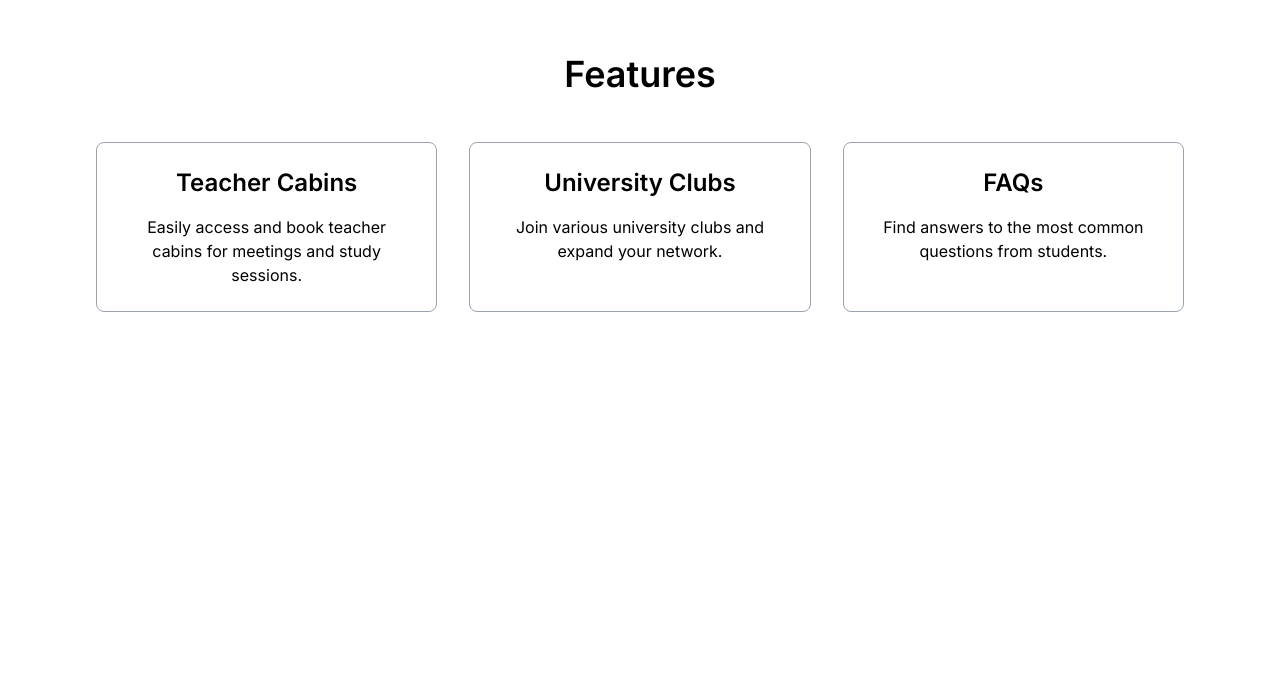
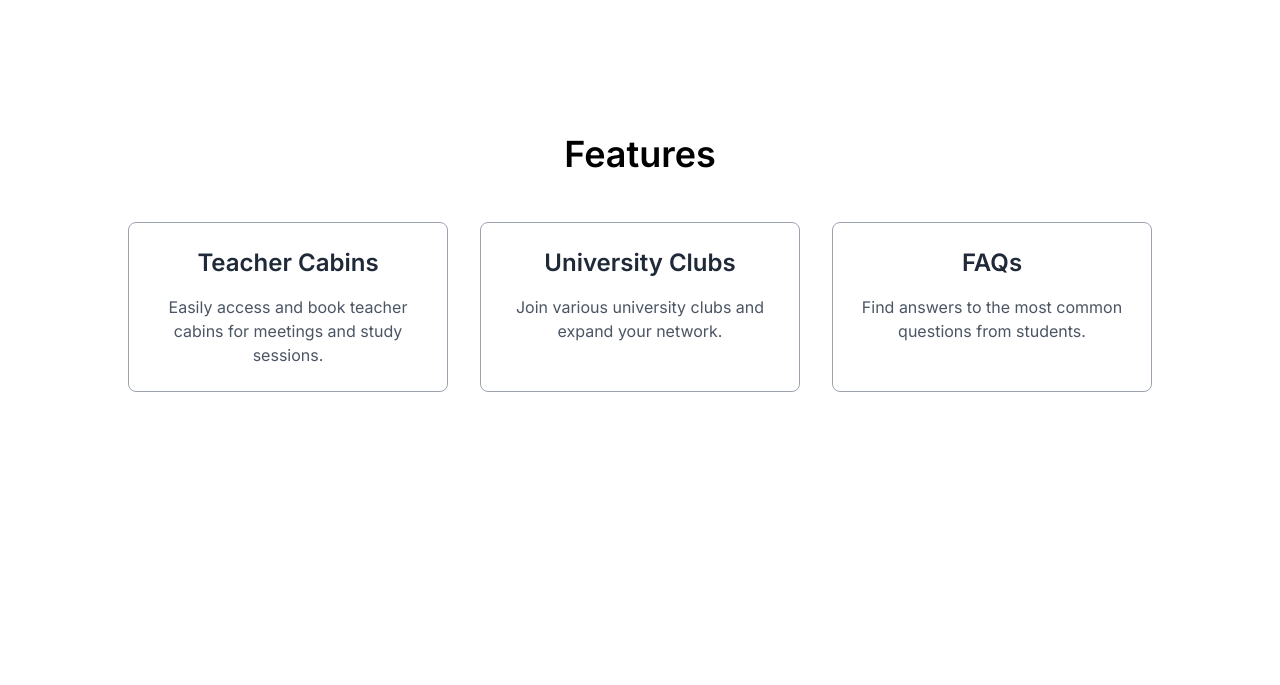
Before and after one commit to purvaspatel/UniPortal, a React (Create React App) app: page / in a window 1280 px wide. Shown: the part 875-1560 px from the top of the page. Built offline with nearby package versions, Linux system fonts and the light colour scheme; no server answers.

Commit message:
improved UI and Pagination on Teachers List

```diff
--- a/src/App.js
+++ b/src/App.js
@@ -9,6 +9,7 @@ import TeacherProfile from './pages/TeacherProfile';
 import Navbar from './pages/Navbar';
 import { AuthProvider } from './pages/AuthContext';
 import ProtectedRoute from './pages/ProtectedRoute';
+import Footer from "./pages/Footer";
 
 import axios from 'axios';
 
@@ -36,6 +37,7 @@ function App() {
           />
         </Routes>
       </AuthProvider>
+      <Footer/>
     </Router>
   );
 }
--- a/src/pages/FeatureSection.js
+++ b/src/pages/FeatureSection.js
@@ -1,36 +1,40 @@
 import React from 'react';
 
-
 const features = [
-  { title: 'Teacher Cabins', description: 'Easily access and book teacher cabins for meetings and study sessions.' },
-  { title: 'University Clubs', description: 'Join various university clubs and expand your network.' },
-  { title: 'FAQs', description: 'Find answers to the most common questions from students.' },
+  {
+    title: 'Teacher Cabins',
+    description: 'Easily access and book teacher cabins for meetings and study sessions.',
+    link: '/teacher-list' // Add your link here
+  },
+  {
+    title: 'University Clubs',
+    description: 'Join various university clubs and expand your network.',
+    link: '/university-clubs' // Add your link here
+  },
+  {
+    title: 'FAQs',
+    description: 'Find answers to the most common questions from students.',
+    link: '/faqs' // Add your link here
+  },
 ];
 
 const FeaturesSection = () => {
   return (
-    <section id="features" className="min-h-screen bg-white py-12">
+    <section id="features" className="min-h-screen bg-white py-12  px-12 ">
       <div className="max-w-6xl mx-auto px-8">
-        <h2
-          className="text-4xl font-bold text-center mb-12"
-          initial={{ opacity: 0, y: 50 }}
-          animate={{ opacity: 1, y: 0 }}
-          transition={{ duration: 0.8 }}
-        >
+        <h2 className="text-4xl font-bold text-center  mt-20 mb-12">
           Features
         </h2>
         <div className="grid grid-cols-1 md:grid-cols-3 gap-8">
           {features.map((feature, index) => (
-            <div
+            <a
               key={index}
-              className="p-6 bg-white rounded-lg border border-gray-400"
-              initial={{ opacity: 0, y: 50 }}
-              animate={{ opacity: 1, y: 0 }}
-              transition={{ delay: index * 0.2, duration: 0.8 }}
+              href={feature.link}
+              className="block p-6 bg-white rounded-lg border border-gray-400  hover:shadow-lg transform hover:-translate-y-2 transition-all duration-300"
             >
-              <h3 className="text-2xl font-bold mb-4">{feature.title}</h3>
-              <p>{feature.description}</p>
-            </div>
+              <h3 className="text-2xl font-bold mb-4 text-gray-800">{feature.title}</h3>
+              <p className="text-gray-600">{feature.description}</p>
+            </a>
           ))}
         </div>
       </div>
--- a/src/pages/HeroSection.js
+++ b/src/pages/HeroSection.js
@@ -1,7 +1,9 @@
 import React from 'react';
 const HeroSection = () => {
+
   return (
-    <section className="min-h-screen flex items-center justify-center">
+
+    <section className="min-h-screen flex items-center justify-center ">
 
       <div className="text-center text-black ">
         <h1 className="text-6xl font-bold">
--- a/src/pages/LandingPage.js
+++ b/src/pages/LandingPage.js
@@ -2,7 +2,7 @@ import React from "react";
 import { Link } from "react-router-dom";
 import HeroSection from './HeroSection';
 import FeaturesSection from "./FeatureSection";
-import Footer from "./Footer";
+
 function LandingPage() {
   return (
 
@@ -31,7 +31,7 @@ function LandingPage() {
           Browse Teachers
         </Link>
       </div>
-      <Footer/>
+
     </div>
   );
 }
--- a/src/pages/Navbar.js
+++ b/src/pages/Navbar.js
@@ -26,7 +26,7 @@ const Navbar = () => {
   }, [dropdownOpen]);
 
   return (
-    <header className=" flex items-center justify-between pl-12 pr-12 py-4 bg-white border-b border-gray-400 sticky top-0">
+    <header className=" flex items-center justify-between pl-12 pr-12 py-4 bg-white border-b border-gray-400 sticky top-0 z-50">
       {/* Left Side: Logo and Text */}
       <div className="flex items-center space-x-4">
         <img src={logo} alt="Logo" className="h-12" /> {/* Adjust height/width */}
--- a/src/pages/TeacherSearch.js
+++ b/src/pages/TeacherSearch.js
@@ -6,6 +6,8 @@ function TeacherSearch() {
   const [searchResults, setSearchResults] = useState([]);
   const [error, setError] = useState(null);
   const [allTeachers, setAllTeachers] = useState([]);
+  const [currentPage, setCurrentPage] = useState(1);
+  const [teachersPerPage] = useState(12); // 12 teachers per page
   const navigate = useNavigate();
 
   // Fetch all teachers on initial render
@@ -50,6 +52,7 @@ function TeacherSearch() {
     );
 
     setSearchResults(filteredTeachers);
+    setCurrentPage(1); // Reset to page 1 on new search
   };
 
   const handleTeacherClick = (teacherId) => {
@@ -86,6 +89,18 @@ function TeacherSearch() {
     );
   };
 
+  // Pagination Logic
+  const indexOfLastTeacher = currentPage * teachersPerPage;
+  const indexOfFirstTeacher = indexOfLastTeacher - teachersPerPage;
+  const currentTeachers = searchResults.slice(
+    indexOfFirstTeacher,
+    indexOfLastTeacher
+  );
+
+  const totalPages = Math.ceil(searchResults.length / teachersPerPage);
+
+  const paginate = (pageNumber) => setCurrentPage(pageNumber);
+
   return (
     <div className="mt-10">
       <div className="max-w-md mx-auto">
@@ -94,7 +109,7 @@ function TeacherSearch() {
         <form onSubmit={handleSearch} className="space-y-4">
           <div className="">
             <label className="block text-gray-700">
-              Search by Name/Research Interest/Department
+              Search by Name/Research Interest/Department/School
             </label>
             <input
               type="text"
@@ -121,12 +136,13 @@ function TeacherSearch() {
 
       <div className="mt-8">
         <div className="max-w-sl pl-20 pr-20 mx-auto">
-        <h2 className="text-2xl font-bold mb-4">Teacher List</h2></div>
-        {searchResults.length === 0 ? (
+          <h2 className="text-2xl font-bold mb-4">Teacher List</h2>
+        </div>
+        {currentTeachers.length === 0 ? (
           <p>No teachers found.</p>
         ) : (
           <div className="grid grid-cols-2 gap-2 pl-20 pr-20">
-            {searchResults.map((teacher) => (
+            {currentTeachers.map((teacher) => (
               <div
                 key={teacher._id}
                 className="border p-4 rounded flex items-center cursor-pointer hover:bg-gray-100 transition-colors w-100"
@@ -164,6 +180,23 @@ function TeacherSearch() {
             ))}
           </div>
         )}
+
+        {/* Pagination Controls */}
+        <div className="flex justify-center mt-6">
+          {Array.from({ length: totalPages }, (_, index) => (
+            <button
+              key={index + 1}
+              onClick={() => paginate(index + 1)}
+              className={`px-4 py-2 mx-1 rounded border ${
+                currentPage === index + 1
+                  ? "bg-blue-500 text-white"
+                  : "bg-white text-blue-500 border-blue-500 hover:bg-blue-100"
+              }`}
+            >
+              {index + 1}
+            </button>
+          ))}
+        </div>
       </div>
     </div>
   );
```
